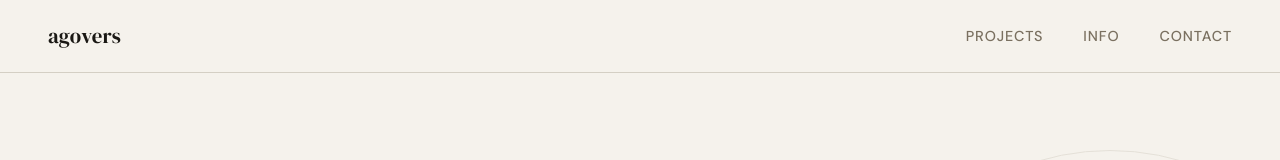
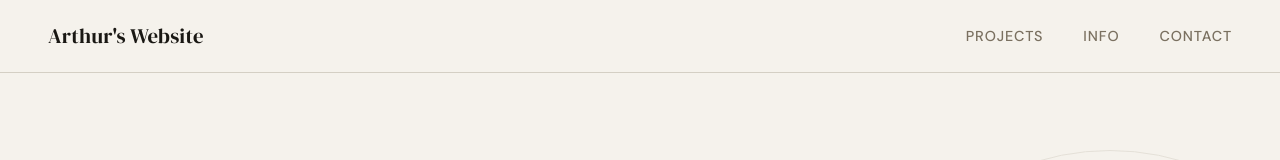
Before and after one commit to agovers-creator/agovers-creator.github.io, a plain HTML site: page index.html in a window 1280 px wide. Shown: the top 160 px of the page. Drawn offline with Linux system fonts and the light colour scheme.

Commit message:
Checked titles

```diff
--- a/index.html
+++ b/index.html
@@ -3,7 +3,7 @@
 <head>
   <meta charset="UTF-8" />
   <meta name="viewport" content="width=device-width, initial-scale=1.0" />
-  <title>Arthur's Website | Portfolio</title>
+  <title>Arthur's Website</title>
   <link href="https://fonts.googleapis.com/css2?family=DM+Serif+Display:ital@0;1&family=DM+Sans:wght@300;400;500&display=swap" rel="stylesheet" />
   <style>
     *, *::before, *::after { box-sizing: border-box; margin: 0; padding: 0; }
@@ -339,7 +339,7 @@
 
   <!-- NAVIGATION -->
   <nav>
-    <a class="nav-logo" href="#hero">agovers</a>
+    <a class="nav-logo" href="#hero">Arthur's Website</a>
     <ul class="nav-links">
       <li><a href="#projects">Projects</a></li>
       <li><a href="#info">Info</a></li>
```
